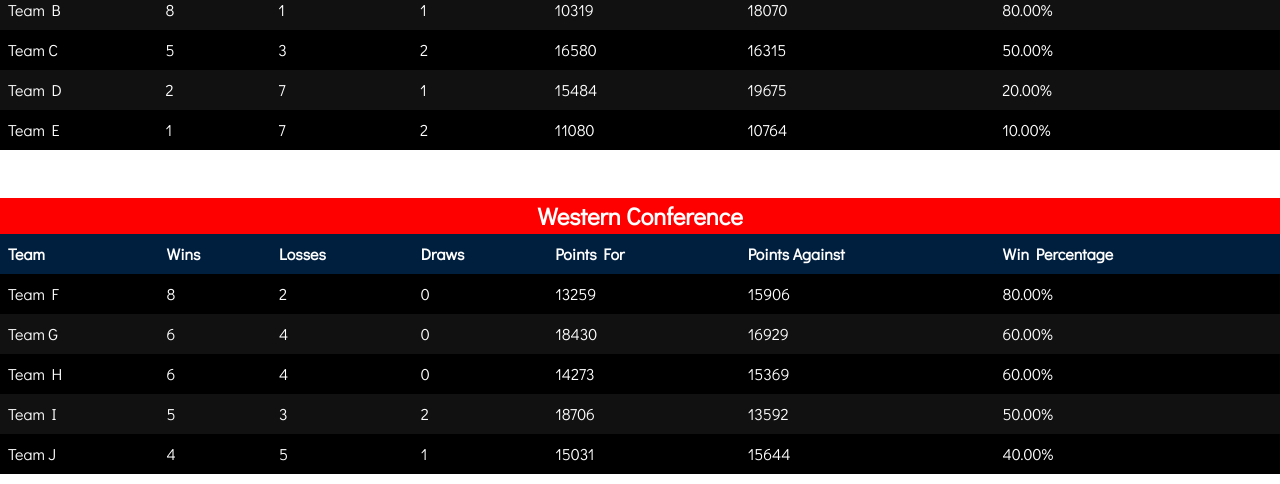
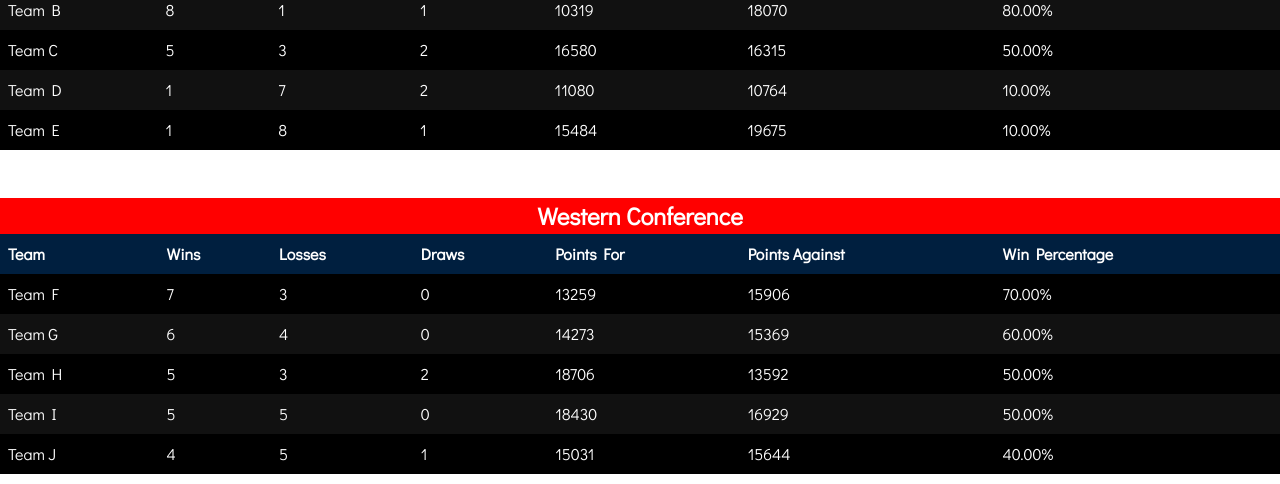
Before and after one commit to Shreyas-Pattabi/Ball-Out, a React (Vite) app in the folder frontend/: page /my-league in a window 1280 px wide. Shown: the part 220-704 px from the top of the page. Built offline with nearby package versions, Linux system fonts and the light colour scheme; a web font is replaced by a local one.

Commit message:
Update League.jsx

```diff
--- a/frontend/src/components/League.jsx
+++ b/frontend/src/components/League.jsx
@@ -26,7 +26,7 @@ function generateRandomData() {
         wins = losses;
       }
     } else {
-      wins = Math.floor(Math.random() * 11); // Random number of wins between 0 and 10
+      wins = Math.floor(Math.random() * 10); // Random number of wins between 0 and 10
     }
     // Ensure total draws are even
     if (i === teams.length - 1) {
```
